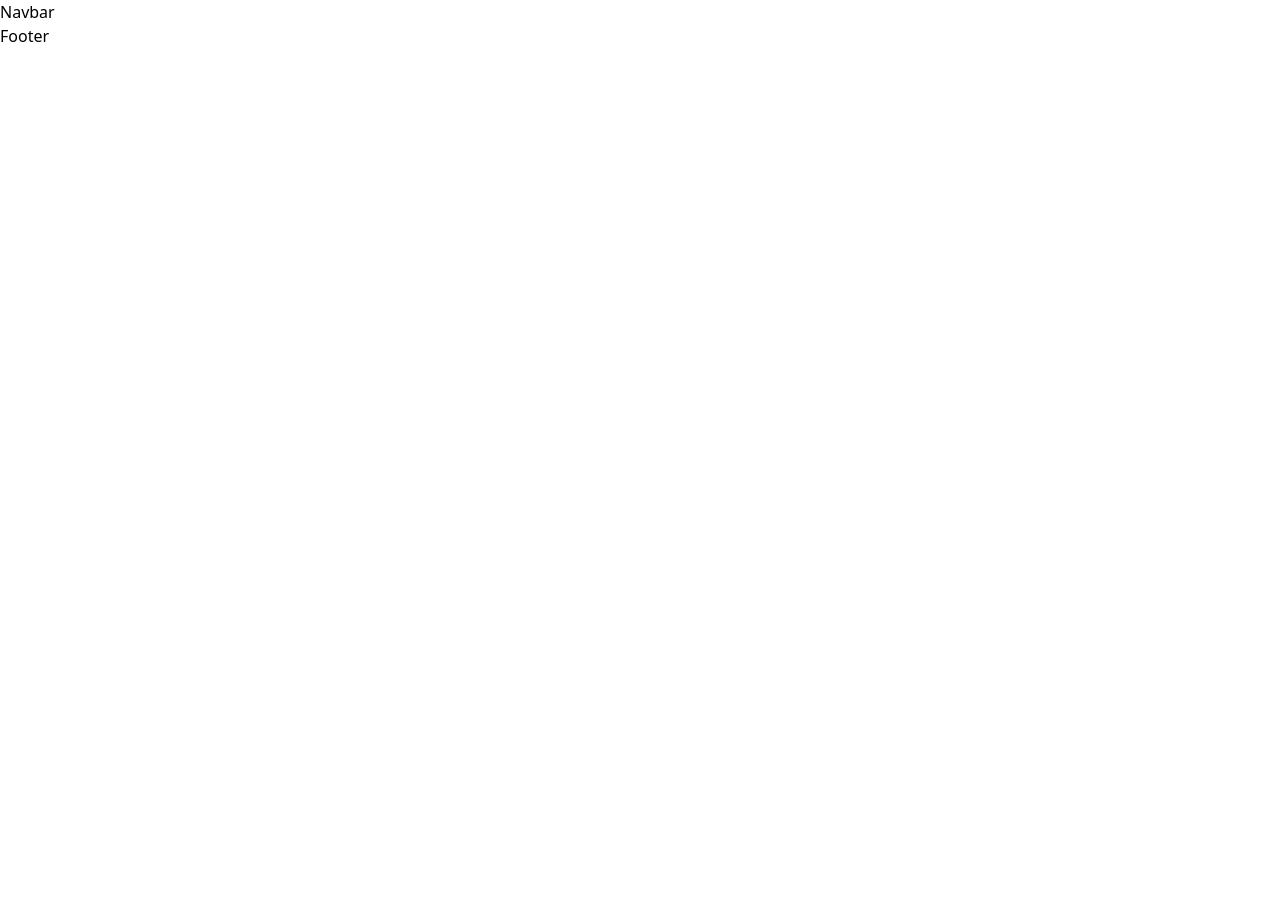
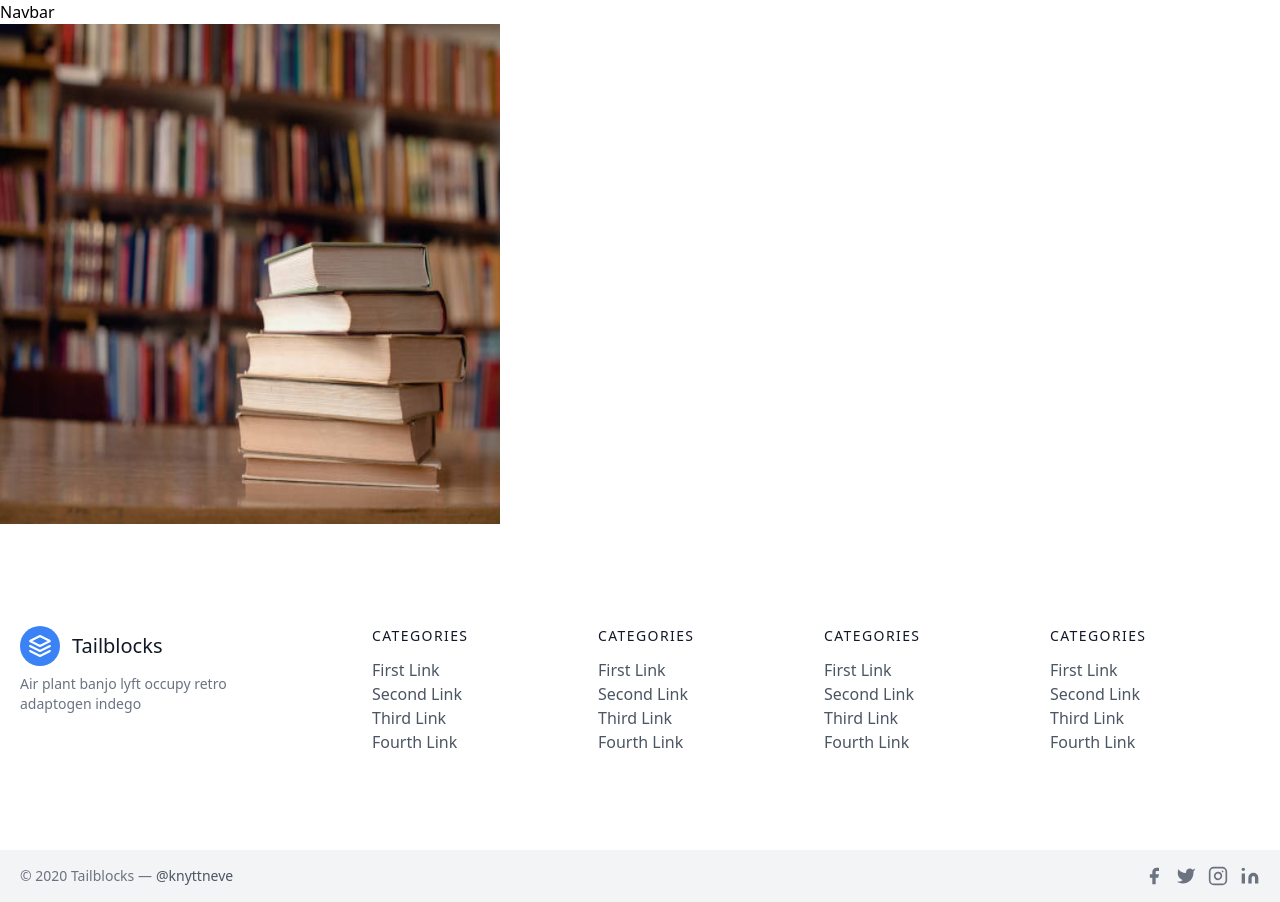
Before and after one commit to ShivamRana207/next_project, a Next.js app: page / in a window 1280 px wide. Before the commit the page ends 800 px from the top, so only its background shows below. Built offline with nearby package versions, Linux system fonts and the light colour scheme.

Commit message:
coding components

```diff
--- a/components/Footer.js
+++ b/components/Footer.js
@@ -2,7 +2,120 @@
 
 const Footer = () => {
   return (
-    <div>Footer</div>
+    <div><footer class="text-gray-600 body-font">
+    <div class="container px-5 py-24 mx-auto flex md:items-center lg:items-start md:flex-row md:flex-nowrap flex-wrap flex-col">
+      <div class="w-64 flex-shrink-0 md:mx-0 mx-auto text-center md:text-left">
+        <a class="flex title-font font-medium items-center md:justify-start justify-center text-gray-900">
+          <svg xmlns="http://www.w3.org/2000/svg" fill="none" stroke="currentColor" stroke-linecap="round" stroke-linejoin="round" stroke-width="2" class="w-10 h-10 text-white p-2 bg-blue-500 rounded-full" viewBox="0 0 24 24">
+            <path d="M12 2L2 7l10 5 10-5-10-5zM2 17l10 5 10-5M2 12l10 5 10-5"></path>
+          </svg>
+          <span class="ml-3 text-xl">Tailblocks</span>
+        </a>
+        <p class="mt-2 text-sm text-gray-500">Air plant banjo lyft occupy retro adaptogen indego</p>
+      </div>
+      <div class="flex-grow flex flex-wrap md:pl-20 -mb-10 md:mt-0 mt-10 md:text-left text-center">
+        <div class="lg:w-1/4 md:w-1/2 w-full px-4">
+          <h2 class="title-font font-medium text-gray-900 tracking-widest text-sm mb-3">CATEGORIES</h2>
+          <nav class="list-none mb-10">
+            <li>
+              <a class="text-gray-600 hover:text-gray-800">First Link</a>
+            </li>
+            <li>
+              <a class="text-gray-600 hover:text-gray-800">Second Link</a>
+            </li>
+            <li>
+              <a class="text-gray-600 hover:text-gray-800">Third Link</a>
+            </li>
+            <li>
+              <a class="text-gray-600 hover:text-gray-800">Fourth Link</a>
+            </li>
+          </nav>
+        </div>
+        <div class="lg:w-1/4 md:w-1/2 w-full px-4">
+          <h2 class="title-font font-medium text-gray-900 tracking-widest text-sm mb-3">CATEGORIES</h2>
+          <nav class="list-none mb-10">
+            <li>
+              <a class="text-gray-600 hover:text-gray-800">First Link</a>
+            </li>
+            <li>
+              <a class="text-gray-600 hover:text-gray-800">Second Link</a>
+            </li>
+            <li>
+              <a class="text-gray-600 hover:text-gray-800">Third Link</a>
+            </li>
+            <li>
+              <a class="text-gray-600 hover:text-gray-800">Fourth Link</a>
+            </li>
+          </nav>
+        </div>
+        <div class="lg:w-1/4 md:w-1/2 w-full px-4">
+          <h2 class="title-font font-medium text-gray-900 tracking-widest text-sm mb-3">CATEGORIES</h2>
+          <nav class="list-none mb-10">
+            <li>
+              <a class="text-gray-600 hover:text-gray-800">First Link</a>
+            </li>
+            <li>
+              <a class="text-gray-600 hover:text-gray-800">Second Link</a>
+            </li>
+            <li>
+              <a class="text-gray-600 hover:text-gray-800">Third Link</a>
+            </li>
+            <li>
+              <a class="text-gray-600 hover:text-gray-800">Fourth Link</a>
+            </li>
+          </nav>
+        </div>
+        <div class="lg:w-1/4 md:w-1/2 w-full px-4">
+          <h2 class="title-font font-medium text-gray-900 tracking-widest text-sm mb-3">CATEGORIES</h2>
+          <nav class="list-none mb-10">
+            <li>
+              <a class="text-gray-600 hover:text-gray-800">First Link</a>
+            </li>
+            <li>
+              <a class="text-gray-600 hover:text-gray-800">Second Link</a>
+            </li>
+            <li>
+              <a class="text-gray-600 hover:text-gray-800">Third Link</a>
+            </li>
+            <li>
+              <a class="text-gray-600 hover:text-gray-800">Fourth Link</a>
+            </li>
+          </nav>
+        </div>
+      </div>
+    </div>
+    <div class="bg-gray-100">
+      <div class="container mx-auto py-4 px-5 flex flex-wrap flex-col sm:flex-row">
+        <p class="text-gray-500 text-sm text-center sm:text-left">© 2020 Tailblocks —
+          <a href="https://twitter.com/knyttneve" rel="noopener noreferrer" class="text-gray-600 ml-1" target="_blank">@knyttneve</a>
+        </p>
+        <span class="inline-flex sm:ml-auto sm:mt-0 mt-2 justify-center sm:justify-start">
+          <a class="text-gray-500">
+            <svg fill="currentColor" stroke-linecap="round" stroke-linejoin="round" stroke-width="2" class="w-5 h-5" viewBox="0 0 24 24">
+              <path d="M18 2h-3a5 5 0 00-5 5v3H7v4h3v8h4v-8h3l1-4h-4V7a1 1 0 011-1h3z"></path>
+            </svg>
+          </a>
+          <a class="ml-3 text-gray-500">
+            <svg fill="currentColor" stroke-linecap="round" stroke-linejoin="round" stroke-width="2" class="w-5 h-5" viewBox="0 0 24 24">
+              <path d="M23 3a10.9 10.9 0 01-3.14 1.53 4.48 4.48 0 00-7.86 3v1A10.66 10.66 0 013 4s-4 9 5 13a11.64 11.64 0 01-7 2c9 5 20 0 20-11.5a4.5 4.5 0 00-.08-.83A7.72 7.72 0 0023 3z"></path>
+            </svg>
+          </a>
+          <a class="ml-3 text-gray-500">
+            <svg fill="none" stroke="currentColor" stroke-linecap="round" stroke-linejoin="round" stroke-width="2" class="w-5 h-5" viewBox="0 0 24 24">
+              <rect width="20" height="20" x="2" y="2" rx="5" ry="5"></rect>
+              <path d="M16 11.37A4 4 0 1112.63 8 4 4 0 0116 11.37zm1.5-4.87h.01"></path>
+            </svg>
+          </a>
+          <a class="ml-3 text-gray-500">
+            <svg fill="currentColor" stroke="currentColor" stroke-linecap="round" stroke-linejoin="round" stroke-width="0" class="w-5 h-5" viewBox="0 0 24 24">
+              <path stroke="none" d="M16 8a6 6 0 016 6v7h-4v-7a2 2 0 00-2-2 2 2 0 00-2 2v7h-4v-7a6 6 0 016-6zM2 9h4v12H2z"></path>
+              <circle cx="4" cy="4" r="2" stroke="none"></circle>
+            </svg>
+          </a>
+        </span>
+      </div>
+    </div>
+  </footer></div>
   )
 }
 
--- a/pages/index.js
+++ b/pages/index.js
@@ -14,6 +14,7 @@
       </Head>
 
       <Navbar/>
+      <Image src="/home.jpg" width="500" height="500" />
       <Footer/>
 
     </div>
```
Also changed, not shown: public/home.jpg (added).
